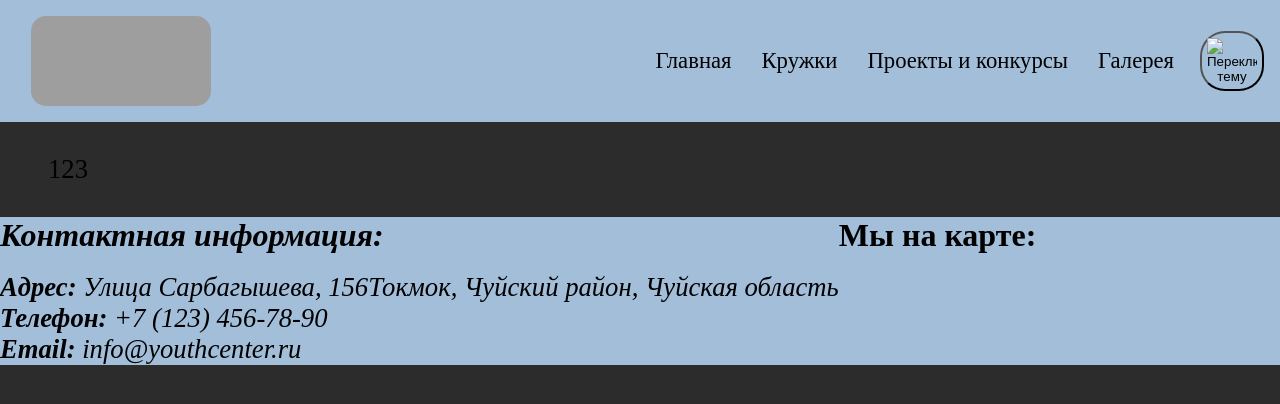
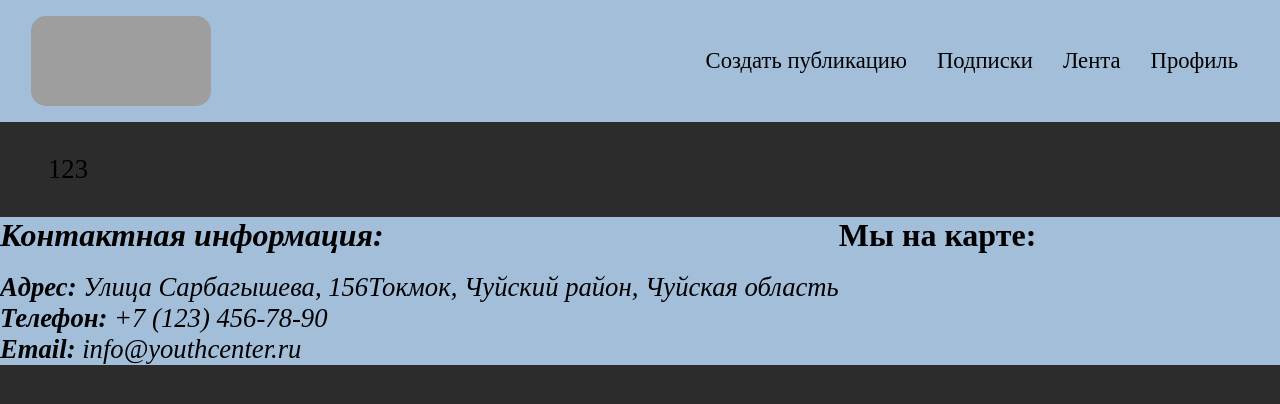
Before and after one commit to Veyyr3/Project-PictroGram, a Django app: page / in a window 1280 px wide. Shown: the top 404 px of the page. Run offline with Django 5.2, Linux system fonts and the light colour scheme; grey boxes are pictures that could not be loaded.

Commit message:
FE: header buttons, images

```diff
--- a/APPS/image/templates/image/_header.html
+++ b/APPS/image/templates/image/_header.html
@@ -17,31 +17,26 @@
                 <ul>
                     <li>
                         <a href="#" class="nav_button">
-                            Главная
+                            Создать публикацию
                         </a>
                     </li>
                     <li>
                         <a href="#" class="nav_button">
-                            Кружки
+                            Подписки
                         </a>
                     </li>
                     <li>
                         <a href="#" class="nav_button">
-                            Проекты и конкурсы
+                            Лента
                         </a>
                     </li>
                     <li>
                         <a href="#" class="nav_button">
-                            Галерея
+                            Профиль
                         </a>
                     </li>
                 </ul>
             </nav>
-
-            <!--  переключить тему  -->
-            <button id="container-night-theme-toggle" onClick="toggleTheme">
-                <img src="" alt="Переключить тему" title="Переключить тему"/>
-            </button>
         </div>
         <!--  КОНЕЦ блок с НАВИГАЦИЕЙ и ПЕРЕКЛЮЧЕНИЕМ ТЕМЫ для ПК  -->
     </div>
@@ -56,46 +51,26 @@
                 <ul>
                     <li>
                         <a href="#" class="nav_button" >
-                            Главная
+                            Создать публикацию
                         </a>
                     </li>
                     <li>
                         <a href="#" class="nav_button" >
-                            Кружки
+                            Подписки
                         </a>
                     </li>
                     <li>
                         <a href="#" class="nav_button" >
-                            Проекты и конкурсы
+                            Лента
                         </a>
                     </li>
                     <li>
                         <a href="#" class="nav_button" >
-                            Галерея
+                            Профиль
                         </a>
                     </li>
                 </ul>
             </nav>
-
-            <!--  переключить тему  -->
-            <div style="display: flex; align-items: center; gap: 10px; margin-top: 10px;">
-                <!--  кнопка переключения темы  -->
-                    <button
-                        id="container-night-theme-toggle"
-                        onClick={toggleTheme}
-                        style="border-width: 0px"
-                    >
-                        <img
-                            src={night_theme_button}
-                            alt="Переключить тему"
-                            title="Переключить тему"
-                        />
-                    </button>
-                <!--  подпись переключения темы для телефонов  -->
-                <div class="container-title-night-theme-MP">
-                    <p>⬅ Переключить тему</p>
-                </div>
-            </div>
         </div>
         <!--  КОНЕЦ блок с НАВИГАЦИЕЙ и ПЕРЕКЛЮЧЕНИЕМ ТЕМЫ для МТ  -->
     </div>
```
Also changed, not shown: static/images/PictroGram_logo.jpg (added), static/images/page decorations/heart.png (added), static/images/page decorations/heart_red.png (added).
